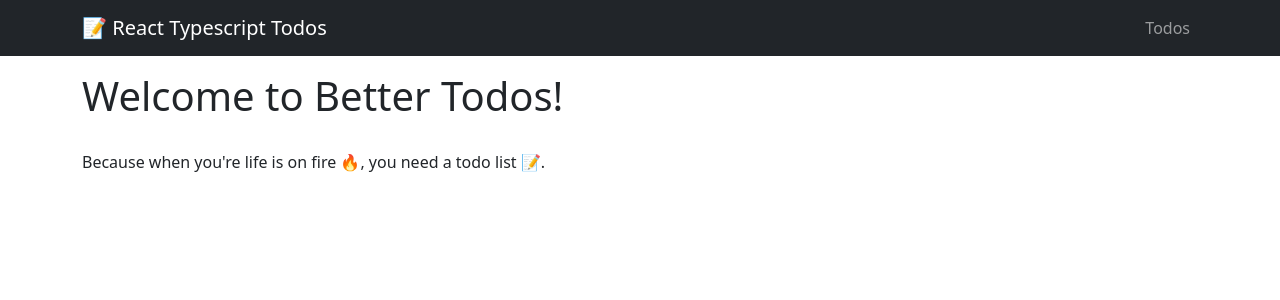
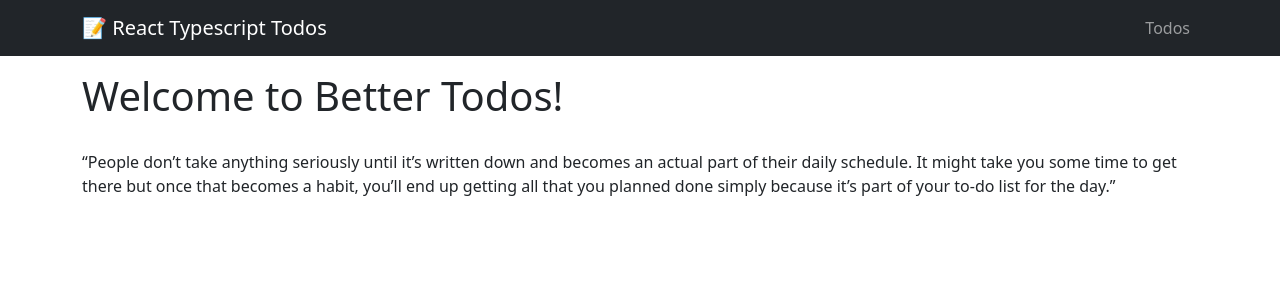
Before and after one commit to farah-najib/reacts-todo, a React (Vite) app: page / in a window 1280 px wide. Shown: the top 300 px of the page. Built offline with nearby package versions, Linux system fonts and the light colour scheme; no server answers.

Commit message:
add text

```diff
--- a/src/pages/HomePage.tsx
+++ b/src/pages/HomePage.tsx
@@ -1,11 +1,17 @@
 const HomePage = () => {
 	return (
-		<>
-			<h1>Welcome to Better Todos!</h1>
+        <>
+            <h1>Welcome to Better Todos!</h1>
 
-			<p>Because when you're life is on fire 🔥, you need a todo list 📝.</p>
-		</>
-	)
+            <p>
+                “People don’t take anything seriously until it’s written down
+                and becomes an actual part of their daily schedule. It might
+                take you some time to get there but once that becomes a habit,
+                you’ll end up getting all that you planned done simply because
+                it’s part of your to-do list for the day.”
+            </p>
+        </>
+    )
 }
 
 export default HomePage
```
